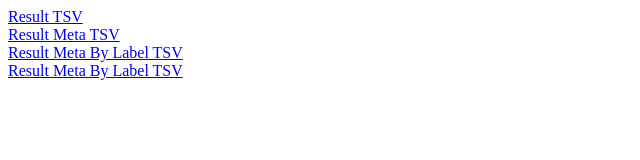
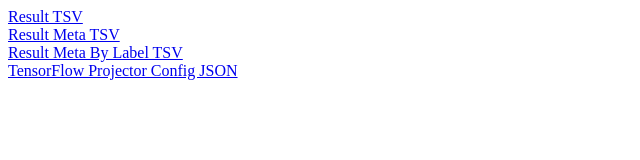
Before and after one commit to ddenis-k/ddenis-k.github.io, a plain HTML site: page index.html in a window 1280 px wide. Shown: the whole page, without its empty margins (0-640 px from the left). Drawn offline with Linux system fonts and the light colour scheme.

Commit message:
feat: fix typo

```diff
--- a/index.html
+++ b/index.html
@@ -9,6 +9,9 @@
     <a href="result.tsv">Result TSV</a><br />
     <a href="result-meta.tsv">Result Meta TSV</a><br />
     <a href="result-meta-by-label.tsv">Result Meta By Label TSV</a><br />
-    <a href="template_projector_config.json">Result Meta By Label TSV</a><br />
+    <a href="template_projector_config.json">
+      TensorFlow Projector Config JSON
+    </a>
+    <br />
   </body>
 </html>
```
